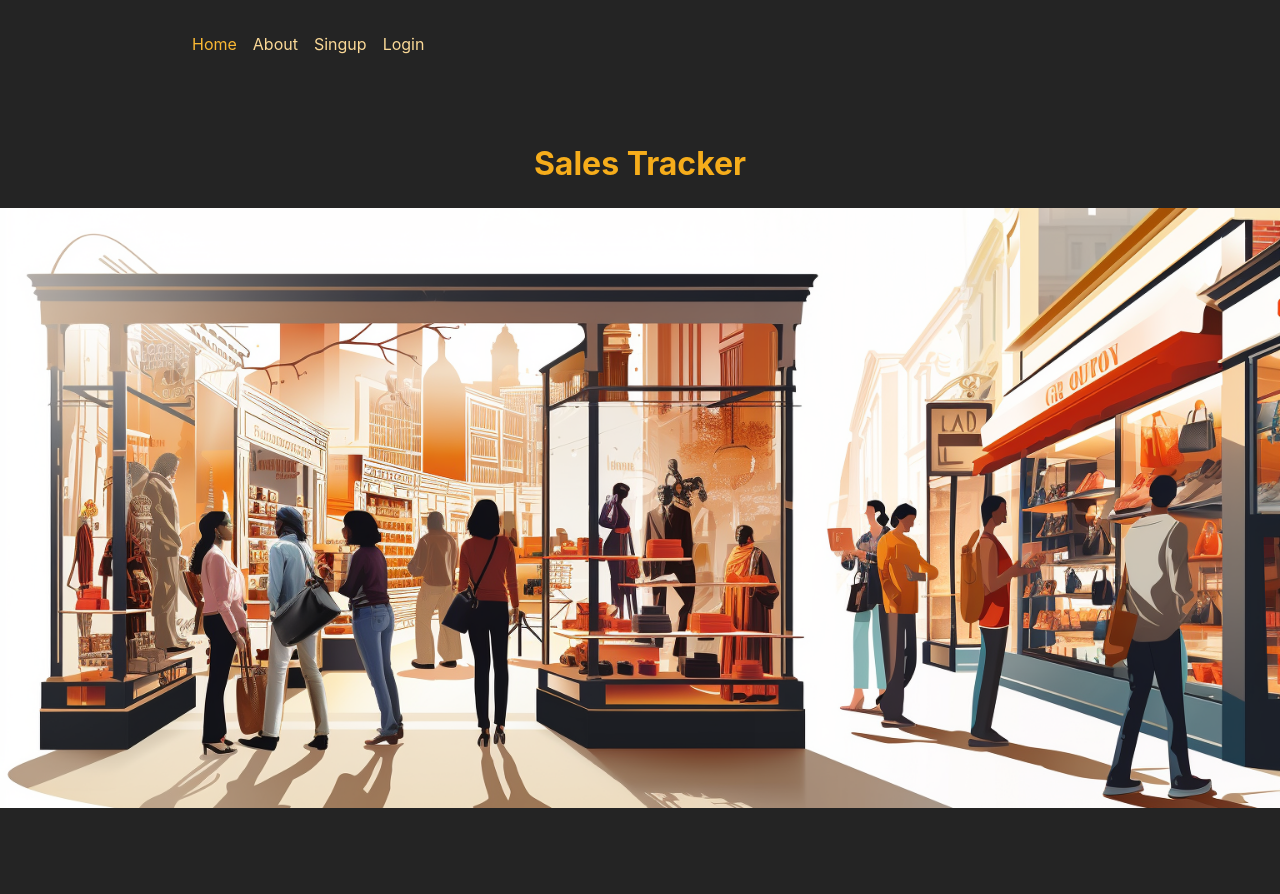
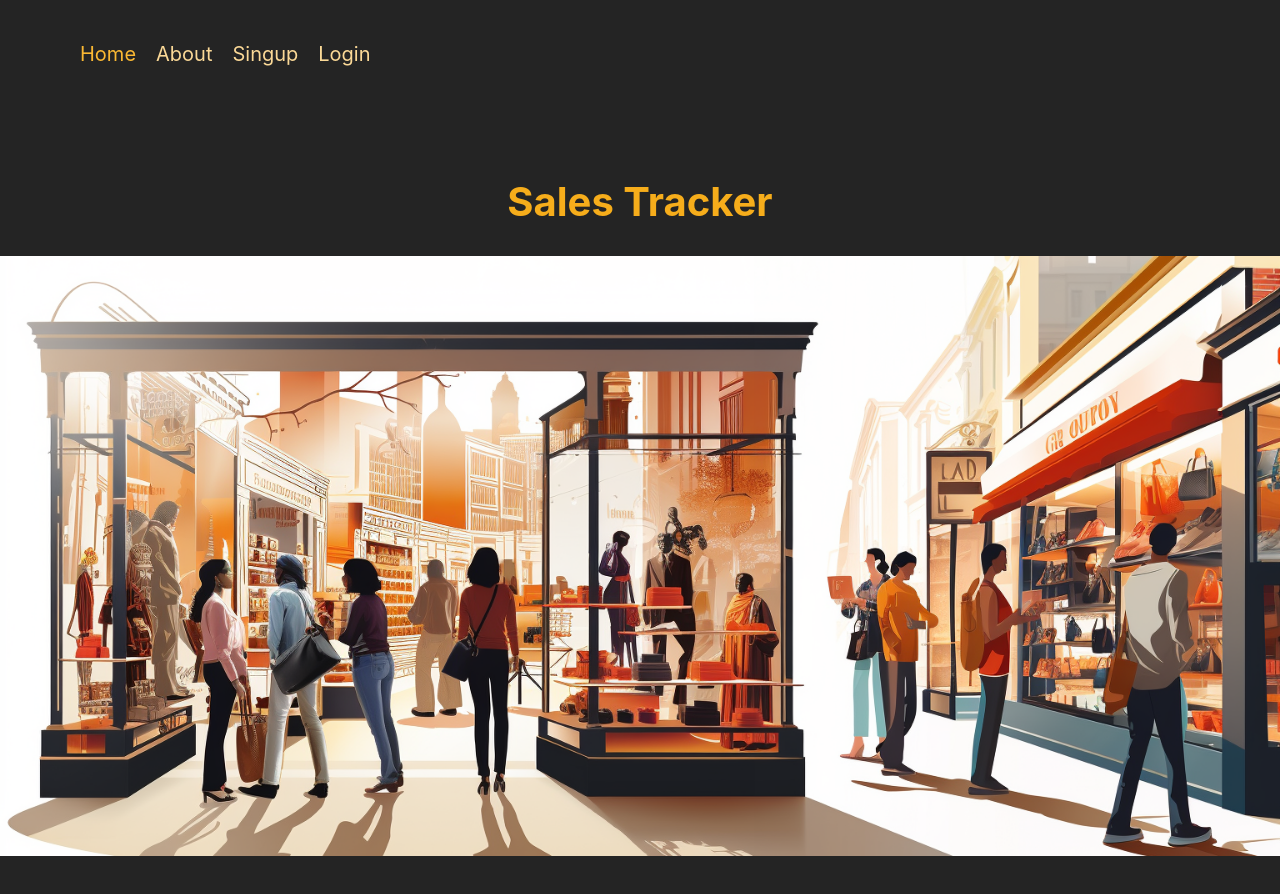
Before and after one commit to TomaszKoniecznyIT/tgb, a React (Create React App) app: page / in a window 1280 px wide. Before the commit the page ends 840 px from the top, so only its background shows below. Built offline with nearby package versions, Linux system fonts and the light colour scheme.

Commit message:
adding style to logout button in navbar

```diff
--- a/src/components/MainNavigation.js
+++ b/src/components/MainNavigation.js
@@ -100,7 +100,7 @@ function MainNavigation() {
           {token && (
             <li>
               <Form action="/logout" method="post">
-                <button>Logout</button>
+                <button className={classes.navButton}>Logout</button>
               </Form>
             </li>
           )}
--- a/src/components/MainNavigation.module.css
+++ b/src/components/MainNavigation.module.css
@@ -20,3 +20,16 @@
 .list a.active {
   color: var(--color-primary-800);
 }
+
+.navButton {
+  font-size: 20px;
+  padding: 1px 4px;
+  border-radius: 4px;
+  font: inherit;
+  cursor: pointer;
+  background-color: var(--color-primary-200);
+}
+
+.navButton:hover {
+  background-color: var(--color-primary-800);
+}
--- a/src/index.css
+++ b/src/index.css
@@ -4,8 +4,8 @@
 
 :root {
   font-family: Inter, Avenir, Helvetica, Arial, sans-serif;
-  font-size: 16px;
-  line-height: 24px;
+  font-size: 20px;
+  line-height: 28px;
   font-weight: 400;
 
   color-scheme: light dark;
```
